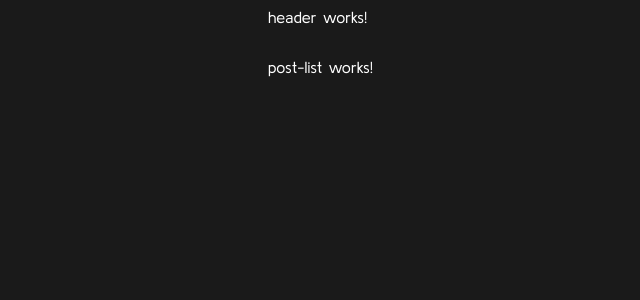
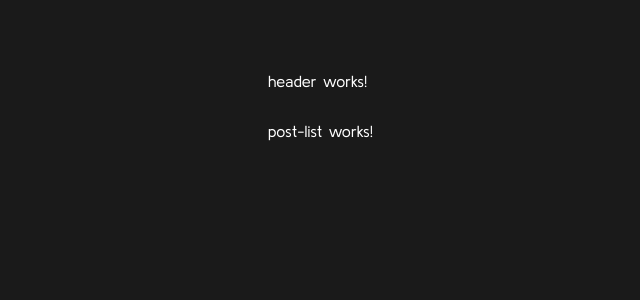
Before and after one commit to kewablay/Buzznet, an Angular app: page / in a window 1280 px wide. Shown: the top 300 px of the page, without its empty margins (58-698 px from the left). Built offline with nearby package versions, Linux system fonts and the light colour scheme.

Commit message:
added styles for app component

```diff
--- a/src/app/app.component.sass
+++ b/src/app/app.component.sass
@@ -0,0 +1,6 @@
+main
+    padding: 1rem
+
+@media screen and (min-width: 678px)
+    main
+        padding-top: 4rem
```
